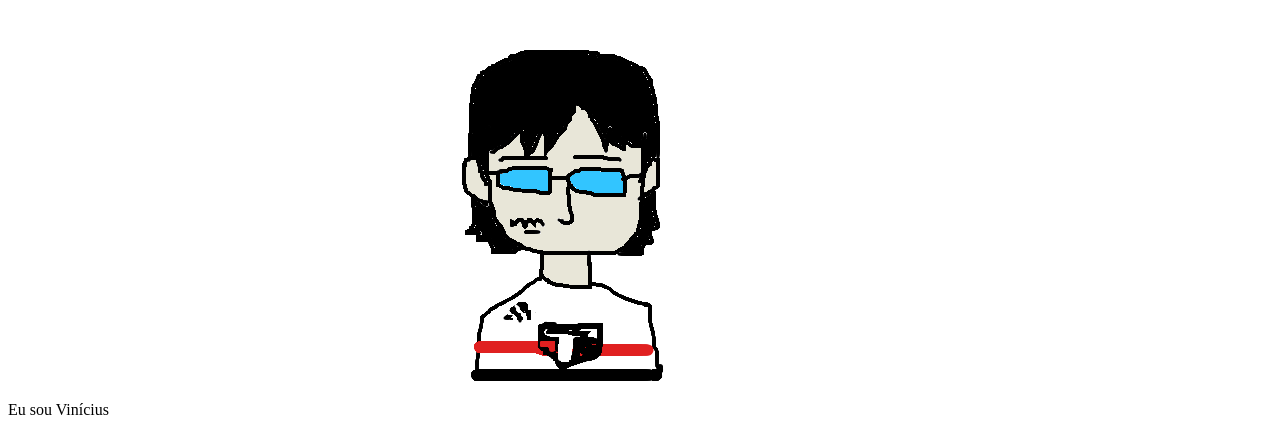
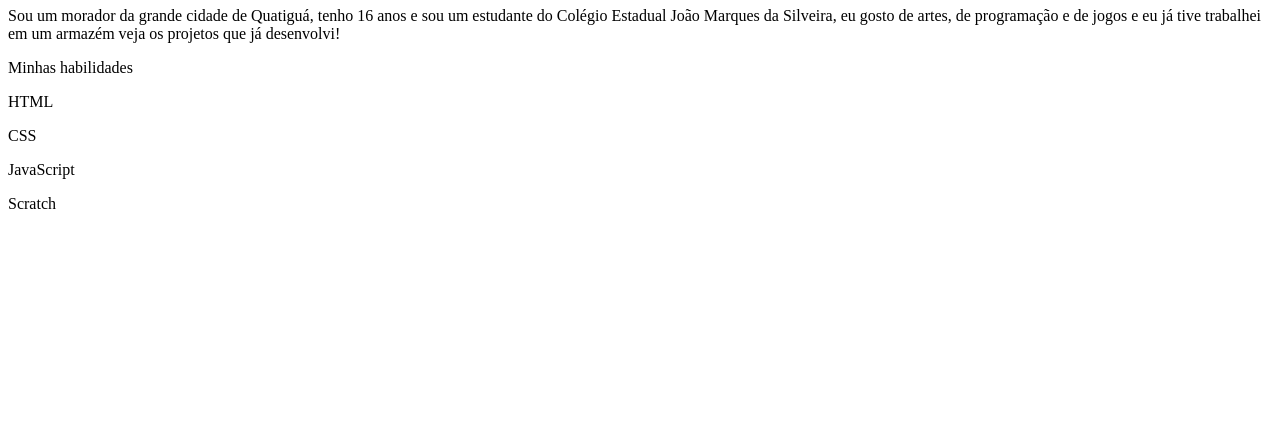
Before and after one commit to vnazreth/projeto1tri, a plain HTML site: page index.html in a window 1280 px wide. Shown: the part 107-541 px from the top of the page. Drawn offline with Linux system fonts and the light colour scheme.

Commit message:
Add files via upload

```diff
--- a/index.html
+++ b/index.html
@@ -7,11 +7,22 @@
     <link rel="stylesheet" href="styles.css">
 </head>
 <body>
+    <header class="comtainer"
     <img src="avatar eu.jpg" alt="Avatar do Vinícius">
     <p>Eu sou Vinícius</p>
     <h1>Sou estudante de Programação</h1>
     <p>Sou um morador da grande cidade de Quatiguá, tenho 16 anos e sou um estudante do
         Colégio Estadual João Marques da Silveira, eu gosto de artes,
-        de programação e de jogos e eu já tive trabalhei em um armazém</p>
+        de programação e de jogos e eu já tive trabalhei em um armazém
+    veja os projetos que já desenvolvi!</p>
+
+    <p>Minhas habilidades</p>
+    <div>
+        <p>HTML</p>
+        <p>CSS</p>
+        <p>JavaScript</p>
+        <p>Scratch</p>
+    </div>
+</header>
 </body>
 </html>
```
